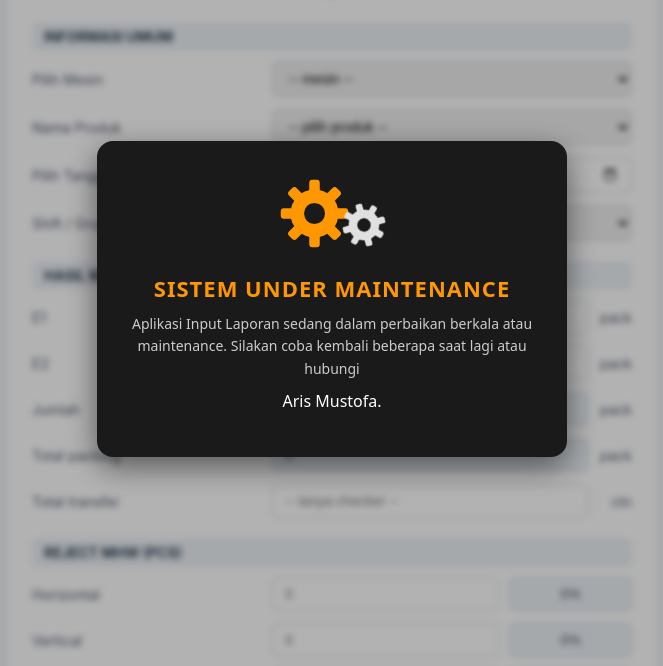
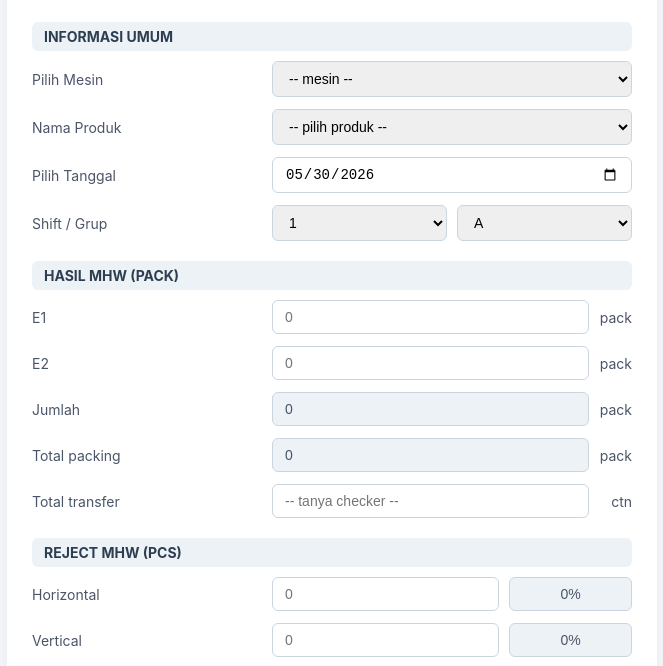
Before and after one commit to arsmustofa/rekap-packing, a plain HTML site: page mhw-line4.html in a window 1280 px wide. Shown: the part 101-767 px from the top of the page, without its empty margins (308-971 px from the left). Drawn offline with Linux system fonts and the light colour scheme.

Commit message:
Add files via upload

```diff
--- a/mhw-line4.html
+++ b/mhw-line4.html
@@ -275,109 +275,9 @@
             text-align: right;
             white-space: nowrap;
         }
-
-        /* ==========================================================================
-           FITUR TAMBAHAN: MODAL / OVERLAY MAINTENANCE
-           (Hapus atau komentari bagian CSS & HTML ini jika sistem ingin dibuka kembali)
-           ========================================================================== */
-        .maintenance-overlay {
-            position: fixed;
-            top: 0;
-            left: 0;
-            width: 100%;
-            height: 100%;
-            background-color: rgba(0, 0, 0, 0.3); /* Background hitam transparan 30% */
-            z-index: 999999; /* Memastikan overlay berada di paling atas melompati elemen lain */
-            display: flex;
-            justify-content: center;
-            align-items: center;
-            backdrop-filter: blur(3px); /* Memberikan efek sedikit blur estetik pada form di belakangnya */
-        }
-        .maintenance-card {
-            background-color: #1a1a1a;
-            color: #ffffff;
-            padding: 35px 25px;
-            border-radius: 16px;
-            box-shadow: 0 10px 30px rgba(0,0,0,0.5);
-            text-align: center;
-            max-width: 420px;
-            width: 85%;
-            font-family: system-ui, -apple-system, sans-serif;
-            animation: mhwFadeIn 0.4s ease-out;
-        }
-        .gear-container {
-            display: flex;
-            justify-content: center;
-            align-items: center;
-            margin-bottom: 22px;
-        }
-        .gear-animated {
-            animation: spinClockwise 4s linear infinite;
-            transform-origin: center;
-        }
-        .gear-animated.counter-spin {
-            animation: spinCounterClockwise 3s linear infinite;
-            margin-top: 24px;
-            margin-left: -12px;
-        }
-        .maintenance-card h2 {
-            margin: 10px 0;
-            font-size: 22px;
-            color: #ff9800;
-            text-transform: uppercase;
-            letter-spacing: 1px;
-        }
-        .maintenance-card p {
-            font-size: 14px;
-            color: #cccccc;
-            line-height: 1.6;
-            margin: 10px 0 0 0;
-        }
-        /* Keyframes Animasi Gir */
-        @keyframes spinClockwise {
-            0% { transform: rotate(0deg); }
-            100% { transform: rotate(360deg); }
-        }
-        @keyframes spinCounterClockwise {
-            0% { transform: rotate(0deg); }
-            100% { transform: rotate(-360deg); }
-        }
-        @keyframes mhwFadeIn {
-            from { opacity: 0; transform: translateY(-15px); }
-            to { opacity: 1; transform: translateY(0); }
-        }
     </style>
 </head>
 <body>
-
-<!-- BLOK MASSA MAINTENANCE (Jika sistem sudah selesai diperbaiki, hapus atau komentari baris di bawah ini) -->
-<div class="maintenance-overlay">
-    <div class="maintenance-card">
-        <div class="gear-container">
-            <!-- Gir Utama Besar (Berputar Searah Jarum Jam) -->
-            <svg class="gear-animated" width="75" height="75" viewBox="0 0 100 100">
-                <rect x="43" y="5" width="14" height="90" rx="4" fill="#ff9800" />
-                <rect x="43" y="5" width="14" height="90" rx="4" fill="#ff9800" transform="rotate(45 50 50)" />
-                <rect x="43" y="5" width="14" height="90" rx="4" fill="#ff9800" transform="rotate(90 50 50)" />
-                <rect x="43" y="5" width="14" height="90" rx="4" fill="#ff9800" transform="rotate(135 50 50)" />
-                <circle cx="50" cy="50" r="32" fill="#ff9800" />
-                <circle cx="50" cy="50" r="14" fill="#1a1a1a" />
-            </svg>
-            <!-- Gir Pembantu Kecil (Berputar Berlawanan Arah Jarum Jam) -->
-            <svg class="gear-animated counter-spin" width="48" height="48" viewBox="0 0 100 100">
-                <rect x="43" y="5" width="14" height="90" rx="4" fill="#e0e0e0" />
-                <rect x="43" y="5" width="14" height="90" rx="4" fill="#e0e0e0" transform="rotate(45 50 50)" />
-                <rect x="43" y="5" width="14" height="90" rx="4" fill="#e0e0e0" transform="rotate(90 50 50)" />
-                <rect x="43" y="5" width="14" height="90" rx="4" fill="#e0e0e0" transform="rotate(135 50 50)" />
-                <circle cx="50" cy="50" r="32" fill="#e0e0e0" />
-                <circle cx="50" cy="50" r="14" fill="#1a1a1a" />
-            </svg>
-        </div>
-        <h2>Sistem Under Maintenance</h2>
-        <p>Aplikasi Input Laporan sedang dalam perbaikan berkala atau maintenance. Silakan coba kembali beberapa saat lagi atau hubungi</p>
-</p>Aris Mustofa.</p>
-    </div>
-</div>
 
 <div class="container">
     <div class="header-perusahaan">
```
